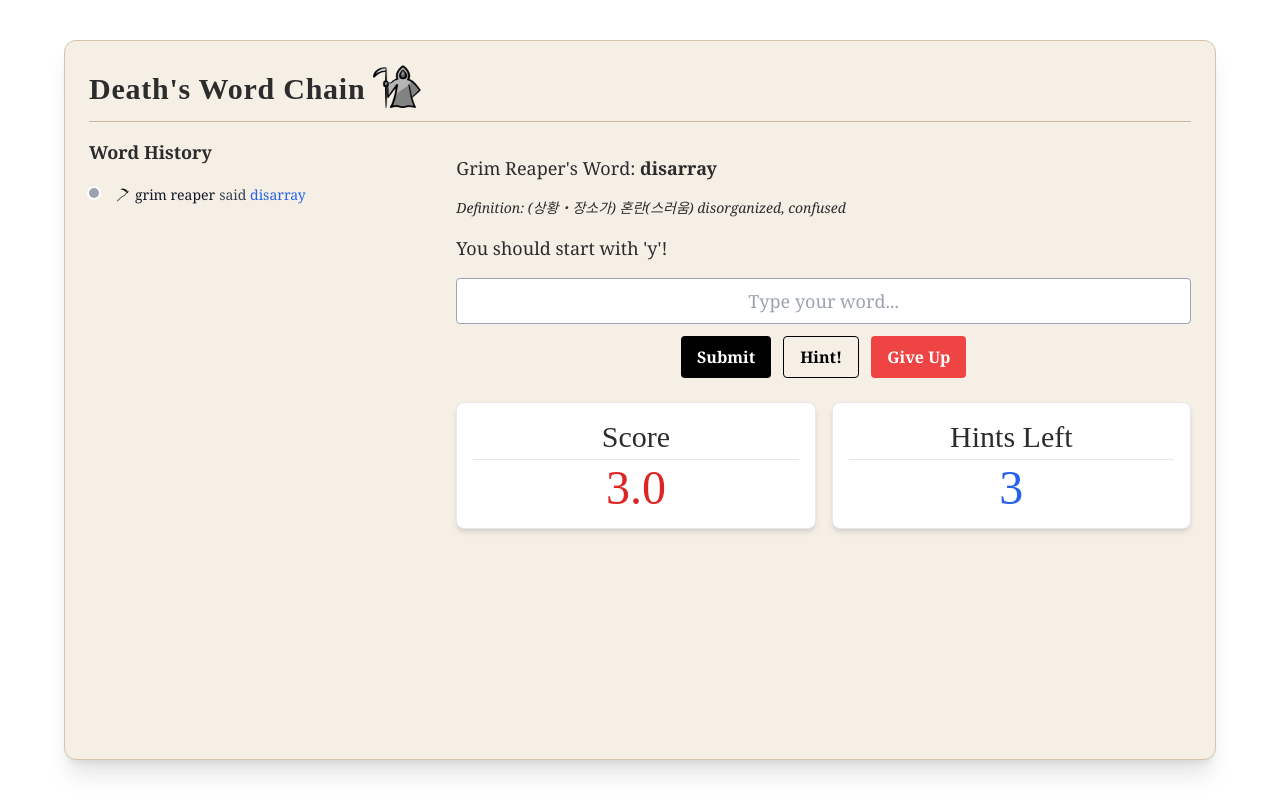
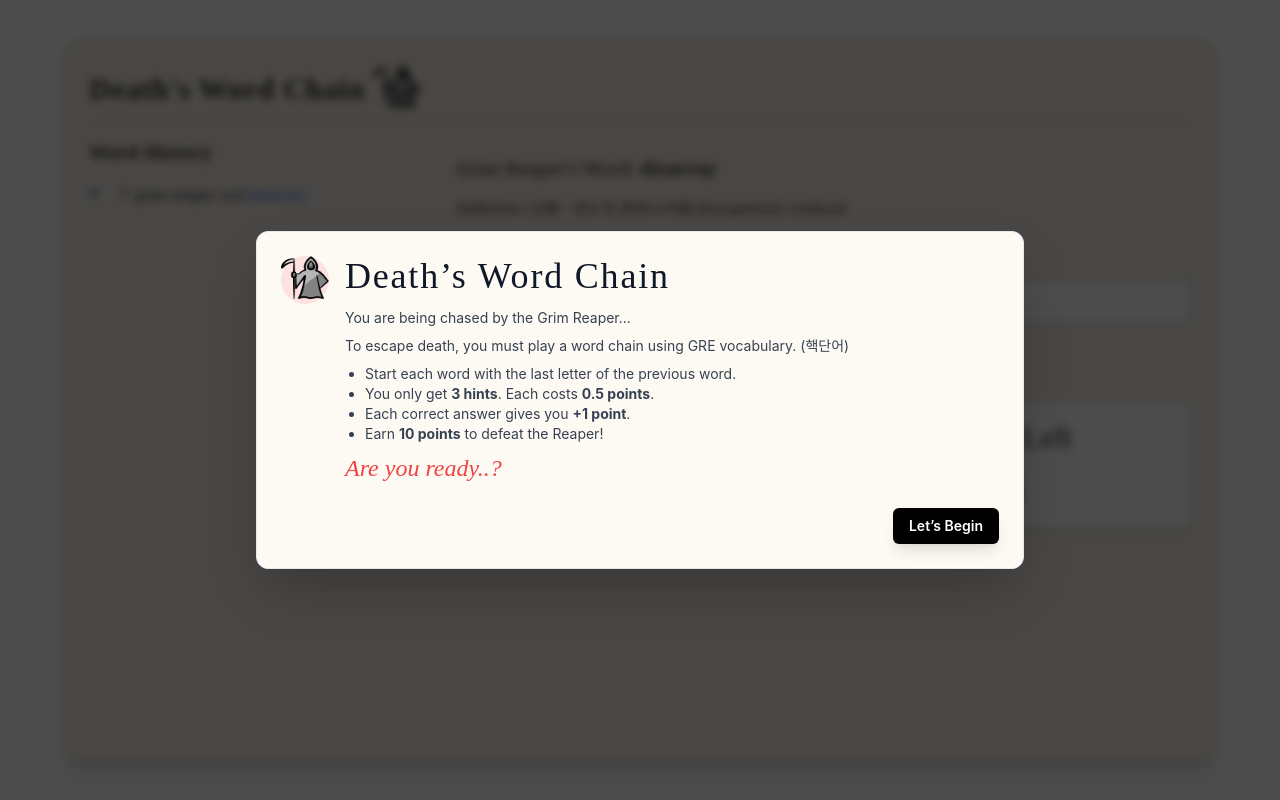
Before and after one commit to sanakang0615/word-chain, a React (Create React App) app: page / in a window 1280 px wide. Built offline with nearby package versions, Linux system fonts and the light colour scheme; a web font is replaced by a local one.

Commit message:
Add the modal

```diff
--- a/package.json
+++ b/package.json
@@ -3,6 +3,7 @@
   "version": "0.1.0",
   "private": true,
   "dependencies": {
+    "@headlessui/react": "^2.2.1",
     "@heroicons/react": "^2.2.0",
     "@testing-library/dom": "^10.4.0",
     "@testing-library/jest-dom": "^6.6.3",
--- a/src/components/GameBoard.jsx
+++ b/src/components/GameBoard.jsx
@@ -4,6 +4,7 @@ import HintList from "./HintList";
 import WordHistory from "./WordHistory";
 import ScorePanel from "./ScorePanel";
 import wordList from "../data/wordList.json";
+import RuleDialog from './RuleDialog';
 import { CheckCircleIcon, XMarkIcon, XCircleIcon } from '@heroicons/react/20/solid';
 
 const getHintWords = (startLetter, usedWords) => {
@@ -134,6 +135,8 @@ export default function GameBoard() {
   };
 
   return (
+    <>
+    <RuleDialog />
     <div className="max-w-[90vw] min-h-[90vh] mx-auto my-10 bg-[#f5efe6] text-[#2c2c2c] border-[#d2c4ae] font-serif border rounded-xl shadow-xl p-6">
       <div className="flex items-center justify-between mb-4 border-b pb-2 border-[#cab89f]">
         <div className="text-3xl font-black flex items-center gap-2">
@@ -274,5 +277,6 @@ export default function GameBoard() {
         </div>
       </div>
     </div>
+    </>
   );
 }
--- /dev/null
+++ b/src/components/RuleDialog.jsx
@@ -0,0 +1,57 @@
+'use client'
+
+import { useState } from 'react'
+import { Dialog, DialogBackdrop, DialogPanel, DialogTitle } from '@headlessui/react'
+import { ExclamationTriangleIcon } from '@heroicons/react/24/outline'
+
+export default function RuleDialog() {
+  const [open, setOpen] = useState(true)
+
+  return (
+    <Dialog open={open} onClose={setOpen} className="relative z-10">
+      <DialogBackdrop className="fixed inset-0 bg-black/70 backdrop-blur-sm transition-opacity duration-500" />
+
+      <div className="fixed inset-0 z-10 w-screen overflow-y-auto">
+        <div className="flex min-h-full items-center justify-center p-4 text-center">
+          <DialogPanel className="w-full max-w-3xl transform overflow-hidden rounded-xl bg-[#fdfaf4] p-6 text-left align-middle shadow-2xl border border-gray-200 transition-all duration-700 animate-fadeInUp">
+
+            <div className="flex items-start gap-4">
+              <div className="flex h-12 w-12 items-center justify-center rounded-full bg-red-100">
+              <img src="/grim-reaper.png" alt="Scythe" className="h-12 w-12" style={{ paddingBottom: "5px" }} />
+              </div>
+              <div className="text-gray-800">
+                <DialogTitle
+                  as="h3"
+                  className="text-4xl text-gray-900 font-jacquard tracking-wider"
+                >
+                  Death’s Word Chain
+                </DialogTitle>
+                <div className="mt-3 text-sm text-gray-700 space-y-2">
+                  <p>You are being chased by the Grim Reaper...</p>
+                  <p>To escape death, you must play a word chain using GRE vocabulary. (핵단어) </p>
+                  <ul className="list-disc pl-5">
+                    <li>Start each word with the last letter of the previous word.</li>
+                    <li>You only get <strong>3 hints</strong>. Each costs <strong>0.5 points</strong>.</li>
+                    <li>Each correct answer gives you <strong>+1 point</strong>.</li>
+                    <li>Earn <strong>10 points</strong> to defeat the Reaper!</li>
+                  </ul>
+                  <p className="mt-2 italic text-red-500 text-2xl font-jacquard">Are you ready..?</p>
+                </div>
+              </div>
+            </div>
+
+            <div className="mt-6 flex justify-end">
+              <button
+                type="button"
+                onClick={() => setOpen(false)}
+                className="inline-flex justify-center rounded-md bg-black px-4 py-2 text-sm font-semibold text-white shadow-lg hover:bg-gray-800 focus:outline-none focus-visible:ring-2 focus-visible:ring-black"
+              >
+                Let’s Begin
+              </button>
+            </div>
+          </DialogPanel>
+        </div>
+      </div>
+    </Dialog>
+  )
+}
```
Also changed, not shown: 1 other file (tests, documents, lock files or other folders).
